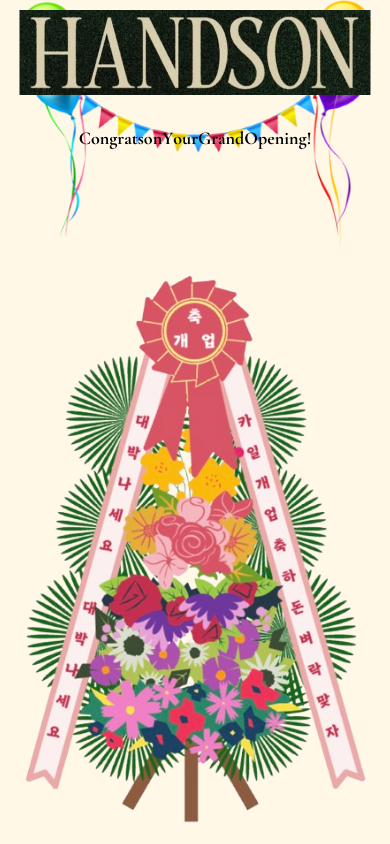
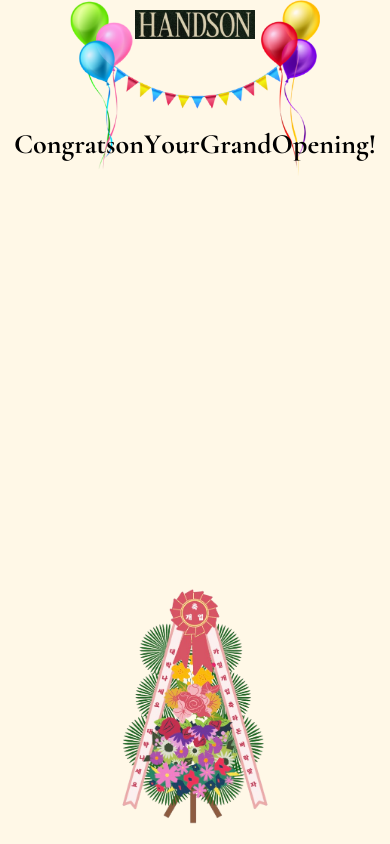
Before and after one commit to jiwoojun652/grand-opening, a plain HTML site: page index.html in a window 390 px wide. Both pictures are taken after a click on the picture 195 px from the left and 421 px from the top of the page. Drawn offline with nearby package versions, Linux system fonts and the light colour scheme.

Commit message:
Update index.html

```diff
--- a/index.html
+++ b/index.html
@@ -21,46 +21,56 @@
       position: relative;
     }
 
-    .box, .flower, .balloons, .logo {
-      max-width: 90vw;
-      max-height: 80vh;
-    }
-
-    .box, .flower, .logo {
+    .box {
       width: 300px;
       height: auto;
       cursor: pointer;
       z-index: 2;
       transition: transform 0.3s ease;
+      max-width: 90vw;
+      max-height: 80vh;
     }
 
-    .box:active, .flower:active {
+    .box:active {
       transform: scale(1.05);
     }
 
-    .flower, .balloons, .logo {
+    .flower {
       position: absolute;
+      width: 200px;
+      bottom: 20px;
       display: none;
       z-index: 3;
+      cursor: pointer;
+      transition: transform 0.3s ease;
+      max-width: 90vw;
     }
 
-    .flower {
-      bottom: 20px;
+    .flower:active {
+      transform: scale(1.05);
     }
 
     .balloons {
+      position: absolute;
       top: -200px;
       left: 50%;
       transform: translateX(-50%);
       width: 300px;
       animation: floatUp 1s ease-out forwards;
+      display: none;
+      z-index: 3;
+      max-width: 90vw;
     }
 
     .logo {
+      position: absolute;
       top: 10px;
       left: 50%;
       transform: translateX(-50%);
-      width: 200px;
+      width: 150px;
+      display: none;
+      z-index: 3;
+      max-width: 90vw;
     }
 
     @keyframes floatUp {
@@ -73,7 +83,7 @@
       position: absolute;
       top: 20%;
       width: 100%;
-      font-size: 24px;
+      font-size: 36px;
       font-weight: bold;
       color: #000000;
       font-family: 'Cormorant Garamond', serif;
@@ -101,12 +111,24 @@
     }
 
     @media (max-width: 500px) {
-      .box, .flower, .balloons, .logo {
+      .box {
         width: 90vw;
       }
 
+      .flower {
+        width: 150px;
+      }
+
+      .balloons {
+        width: 250px;
+      }
+
+      .logo {
+        width: 120px;
+      }
+
       .message {
-        font-size: 18px;
+        font-size: 28px;
         top: 15%;
       }
     }
```
